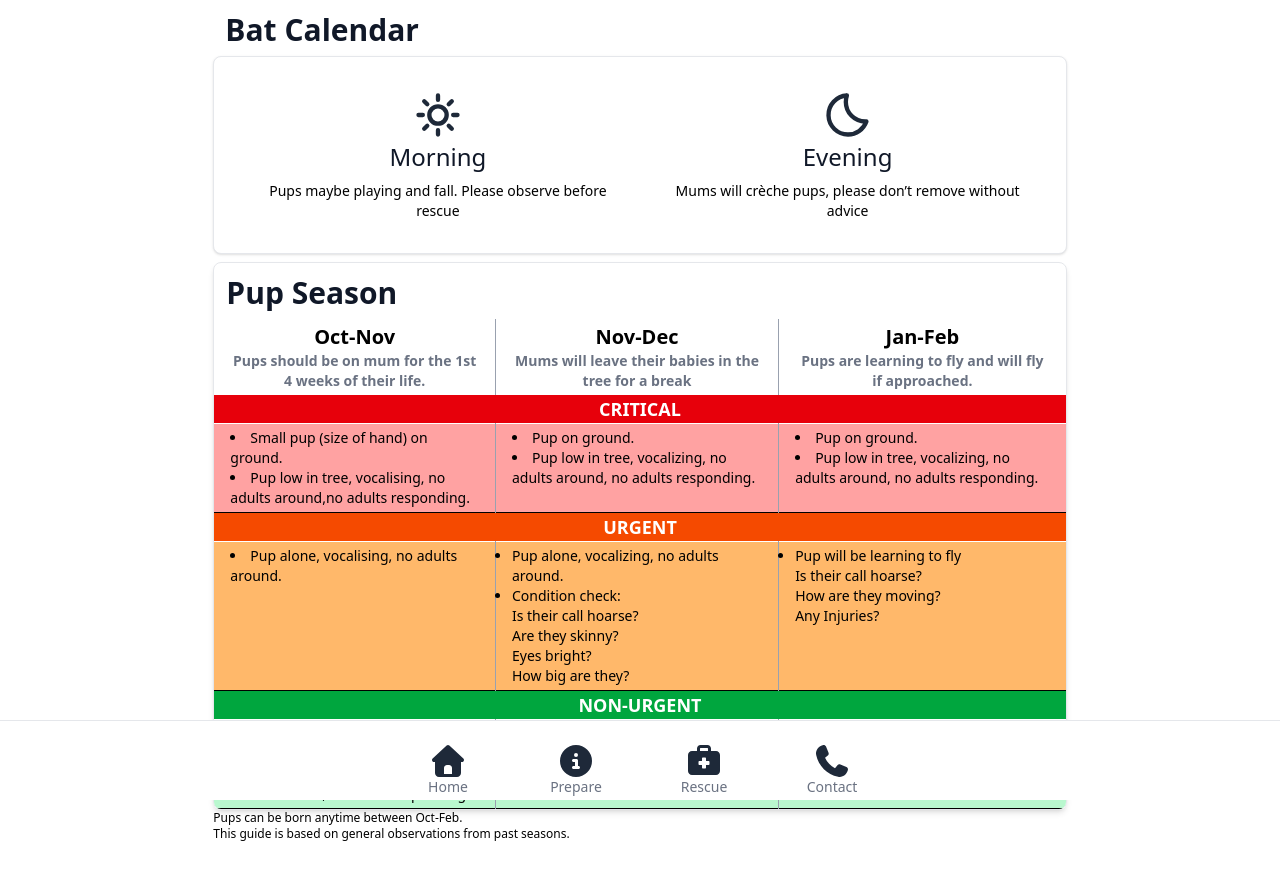
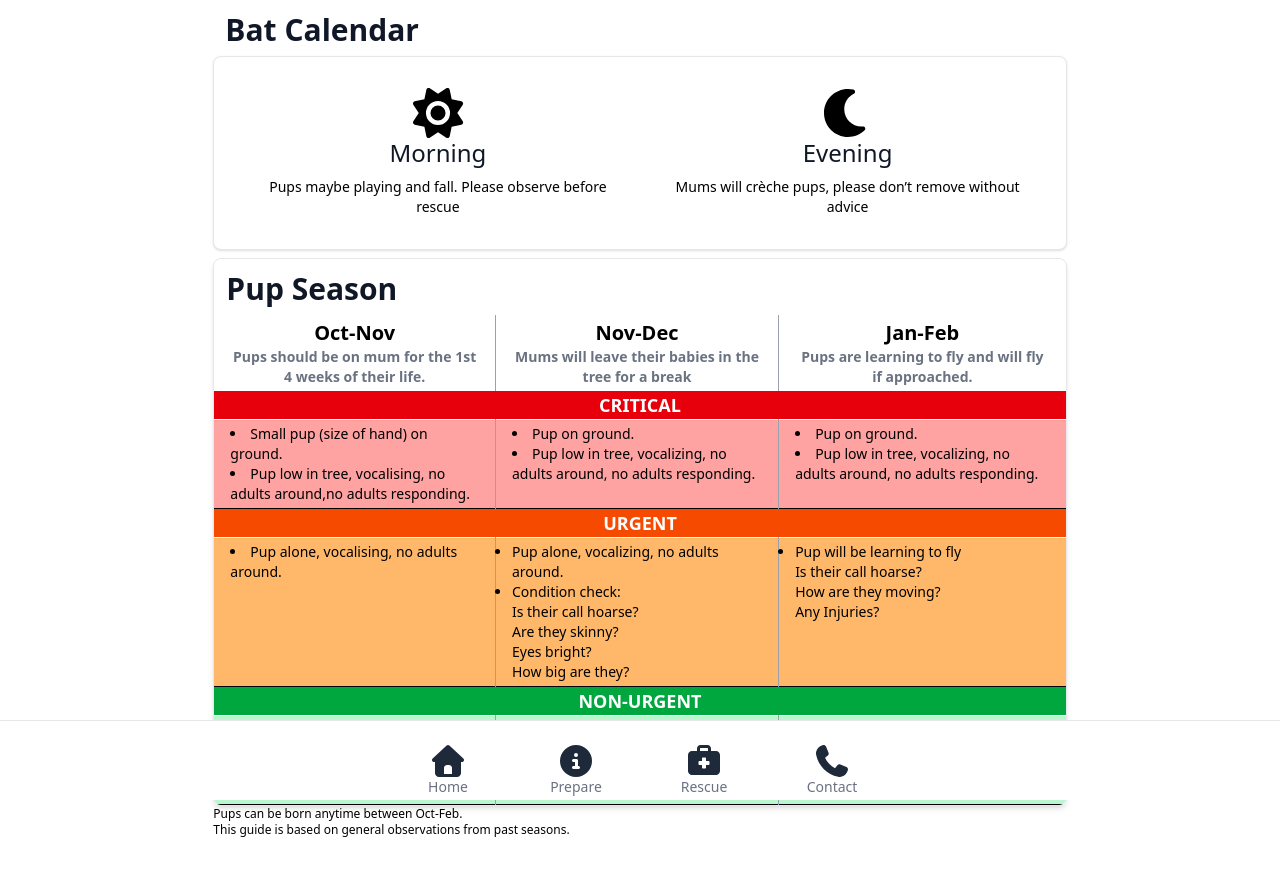
Before and after one commit to batsvictoria/batsvictoria.github.io, a Next.js app: page /calender in a window 1280 px wide. Shown: the top 880 px of the page. Built offline with nearby package versions, Linux system fonts and the light colour scheme.

Commit message:
fixed font awesome

```diff
--- a/app/calender/page.tsx
+++ b/app/calender/page.tsx
@@ -1,3 +1,5 @@
+import { faMoon, faSun } from "@fortawesome/free-solid-svg-icons";
+import { FontAwesomeIcon } from "@fortawesome/react-fontawesome";
 import type { Metadata } from "next";
 
 export const metadata: Metadata = {
@@ -19,9 +21,7 @@ export default function Page() {
             <tr>
               <td className=" p-2">
                 <div className=" flex justify-center items-center">
-                  <svg className="w-13 h-13 text-gray-800 dark:text-white " fill="none" viewBox="0 0 24 24">
-                    <path stroke="currentColor" strokeLinecap="round" stroke-linejoin="round" stroke-width="2" d="M12 5V3m0 18v-2M7.05 7.05 5.636 5.636m12.728 12.728L16.95 16.95M5 12H3m18 0h-2M7.05 16.95l-1.414 1.414M18.364 5.636 16.95 7.05M16 12a4 4 0 1 1-8 0 4 4 0 0 1 8 0Z" />
-                  </svg>
+                  <FontAwesomeIcon icon={faSun} className="text-black dark:text-white" size="3x" />
                 </div>
 
                 <h2 className="text-gray-900 dark:text-white text-2xl mb-2 text-center"> Morning</h2>
@@ -30,9 +30,7 @@ export default function Page() {
 
               <td className="ps-4 border-gray-400 text-centre">
                 <div className=" flex justify-center items-center">
-                  <svg className="w-13 h-13 text-gray-800 dark:text-white" aria-hidden="true" xmlns="http://www.w3.org/2000/svg" width="24" height="24" fill="none" viewBox="0 0 24 24">
-                    <path stroke="currentColor" strokeLinecap="round" stroke-linejoin="round" stroke-width="2" d="M12 21a9 9 0 0 1-.5-17.986V3c-.354.966-.5 1.911-.5 3a9 9 0 0 0 9 9c.239 0 .254.018.488 0A9.004 9.004 0 0 1 12 21Z" />
-                  </svg>
+                   <FontAwesomeIcon icon={faMoon} className="text-black dark:text-white" size="3x" />
                 </div>
 
 
--- a/app/components/modal.tsx
+++ b/app/components/modal.tsx
@@ -1,5 +1,7 @@
 'use client'
 
+import { faCircleExclamation } from '@fortawesome/free-solid-svg-icons';
+import { FontAwesomeIcon } from '@fortawesome/react-fontawesome';
 import React, { useState } from 'react';
 
 
@@ -22,9 +24,7 @@ export const Modal = () => {
                         <div className="relative bg-white rounded-lg shadow-sm dark:bg-gray-700">
 
                             <div className="p-4 md:p-5 text-center">
-                                <svg className="mx-auto mb-4 text-red-600 w-12 h-12 dark:text-gray-200" aria-hidden="true" xmlns="http://www.w3.org/2000/svg" fill="none" viewBox="0 0 20 20">
-                                    <path stroke="currentColor" strokeLinecap="round" strokeLinejoin="round" strokeWidth="2" d="M10 11V6m0 8h.01M19 10a9 9 0 1 1-18 0 9 9 0 0 1 18 0Z" />
-                                </svg>
+                                <FontAwesomeIcon icon={faCircleExclamation} className="w-20 h-20 text-red-600 dark:text-white" size="4x" />
                                 <h3 className="mb-5 text-lg font-normal text-gray-500 dark:text-gray-400">Are you vaccinated and trained for bat rescues?</h3>
                                 <button onClick={toggleItem} data-modal-hide="popup-modal" type="button" className="text-white bg-green-600 text-lg font-medium rounded-lg text-md inline-flex items-center px-5 py-2.5 text-center">
                                     Yes, I am.
--- a/app/look/page.tsx
+++ b/app/look/page.tsx
@@ -8,7 +8,7 @@ export const metadata: Metadata = {
 import Pagetitle from '@/components/pagetitle'
 import Batnoise from "@/components/batnoise";
 import { FontAwesomeIcon } from "@fortawesome/react-fontawesome";
-import { faClock, faEye, faHeadphones, faWarning } from "@fortawesome/free-solid-svg-icons";
+import { faClock, faExclamation, faEye, faHeadphones } from "@fortawesome/free-solid-svg-icons";
 
 
 export default function Page() {
@@ -62,13 +62,13 @@ export default function Page() {
         </div>
       </div>
 
-      <div className="bg-red-300 dark:bg-gray-800 dark:border-gray-700 rounded-lg  md:p-6 mb-2">
+      <div className="bg-red-300 dark:bg-gray-800 dark:border-gray-700 rounded-lg  md:p-6 mb-2 px-2 py-2">
         <div className="relative overflow-x-auto sm:rounded-lg">
           <table className="w-full text-sm text-left rtl:text-right dark:text-gray-400">
 
-            <tr className="dark:bg-gray-800 dark:border-gray-700 ">
+            <tr className="dark:bg-gray-800 dark:border-gray-700  ">
               <td className="p-1">
-                <FontAwesomeIcon icon={faWarning} className="w-20 h-20 text-gray-800 dark:text-white" size="4x" />
+                <FontAwesomeIcon icon={faExclamation} className="w-20 h-20 text-gray-800 dark:text-white" size="4x" />
               </td>
               <td className="px-6 py-4 text-gray-900 dark:text-white">
                 <h6>A very low pup or pups on the ground are in direct danger, may be compromised and/or susceptible to dog attack and will be treated as high priority.</h6>
--- a/app/page.tsx
+++ b/app/page.tsx
@@ -15,7 +15,7 @@ const NavLink = ({title, description, url, icon }: { title: string, description:
   <>
           <li>
             <Link href={url} className="flex items-center p-3 text-base  rounded-lg bg-gray-50 hover:bg-gray-100 group hover:shadow dark:bg-gray-600 dark:hover:bg-gray-500 dark:text-white">
-              <FontAwesomeIcon icon={icon} className="text-black dark:text-white fa-2xl" />
+              <FontAwesomeIcon icon={icon} className="text-gray-800 dark:text-white" size="2x" />
               <span className="flex-1 ms-3 whitespace-nowrap ">
                 <h2 className="font-bold text-gray-900 text-xl" >{title}</h2>
                 <p className="italic">{description}</p>
@@ -41,7 +41,7 @@ export default function Page() {
           <NavLink title="Locations" description="Location Terminology" url="/locations" icon={faLocationDot} />
           <NavLink title="What to Look for" description="Sights and Sounds" url="/look" icon={faEye} />
           <NavLink title="Rescue and Wrap" description="Vaxxed rescuers only" url="/rescue" icon={faBriefcaseMedical} />
-          <NavLink title="calender" description="Vaxxed rescuers only" url="/calender" icon={faCalendarDays} />
+          <NavLink title="Calender" description="Vaxxed rescuers only" url="/calender" icon={faCalendarDays} />
           <NavLink title="Report Non-Urgent Bats" description="How to report inc. Deceased" url="/report" icon={faFlag} />
           <NavLink title="Important Contacts" description="For any questions or concerns" url="/contact" icon={faPhone} />
         </ul>
--- a/app/preparations/page.tsx
+++ b/app/preparations/page.tsx
@@ -5,7 +5,7 @@ export const metadata: Metadata = {
 };
 
 import Pagetitle from '@/components/pagetitle'
-import { faPersonHiking, faUserGroup, faVolumeMute, faWarning } from "@fortawesome/free-solid-svg-icons";
+import { faPersonHiking, faTruckMedical, faUserGroup, faVolumeMute} from "@fortawesome/free-solid-svg-icons";
 import { FontAwesomeIcon } from "@fortawesome/react-fontawesome";
 
 
@@ -73,7 +73,7 @@ export default function Page() {
             <table className="w-full text-sm  dark:text-gray-400">
               <tr className="dark:bg-gray-800 dark:border-gray-700  dark:hover:bg-gray-600">
               <td className="p-2">
-                 <FontAwesomeIcon icon={faWarning} className="text-black dark:text-white" size="4x" />
+                 <FontAwesomeIcon icon={faTruckMedical} className="text-black dark:text-white" size="4x" />
                 </td>
                 <td className="px-2 py-2 text-gray-900 dark:text-white">
                   <h3 className="text-gray-900 dark:text-white text-xl font-extrabold ">Human Emergency</h3>
--- a/app/report/page.tsx
+++ b/app/report/page.tsx
@@ -5,7 +5,7 @@ export const metadata: Metadata = {
 };
 
 import Pagetitle from '@/components/pagetitle'
-import { faCamera, faLocation, faLocationDot } from "@fortawesome/free-solid-svg-icons";
+import { faCamera, faLocationDot } from "@fortawesome/free-solid-svg-icons";
 import { FontAwesomeIcon } from "@fortawesome/react-fontawesome";
 
 export default function Page() {
--- a/app/rescue/page.tsx
+++ b/app/rescue/page.tsx
@@ -5,6 +5,8 @@ export const metadata: Metadata = {
 
 import Pagetitle from '@/components/pagetitle'
 import { Modal } from "@/components/modal";
+import { FontAwesomeIcon } from "@fortawesome/react-fontawesome";
+import { faClock} from "@fortawesome/free-solid-svg-icons";
 
 
 
@@ -27,9 +29,7 @@ export default function Page() {
             <tbody>
             <tr className="dark:bg-gray-800 dark:border-gray-700 dark:hover:bg-gray-600">
               <td className="p-1">
-                <svg className="w-[70px] h-[70px] text-gray-800 dark:text-white" aria-hidden="true" xmlns="http://www.w3.org/2000/svg" fill="none" viewBox="0 0 24 24">
-                  <path stroke="currentColor" strokeLinecap="round" strokeLinejoin="round" strokeWidth="2" d="M12 13V8m0 8h.01M21 12a9 9 0 1 1-18 0 9 9 0 0 1 18 0Z" />
-                </svg>
+                <FontAwesomeIcon icon={faClock} className="w-20 h-20 text-gray-800 dark:text-white" size="4x" />
 
               </td>
               <td className="px-6 py-4 text-gray-900 dark:text-white">
```
Also changed, not shown: app/contact/page.tsx (+3 -4 lines).
